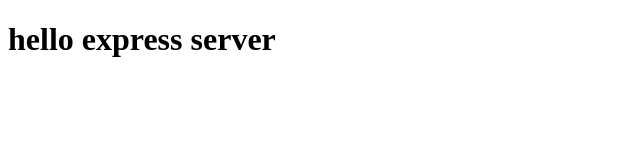
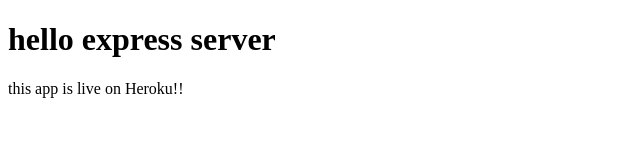
Before and after one commit to Mikesh114/Webserver, a website: page public/index.html in a window 1280 px wide. Shown: the whole page, without its empty margins (0-640 px from the left). Drawn offline with Linux system fonts and the light colour scheme.

Commit message:
added para in index.html

```diff
--- a/public/index.html
+++ b/public/index.html
@@ -6,5 +6,6 @@
     </head>
 <body>
     <h1>hello express server </h1>
+    <p>this app is live on Heroku!!</p>
 </body>
 </html>
```
